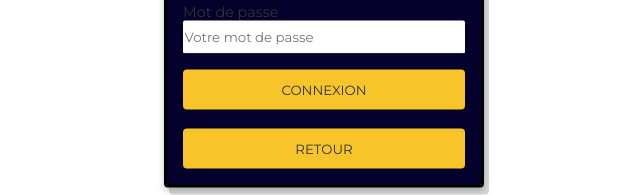
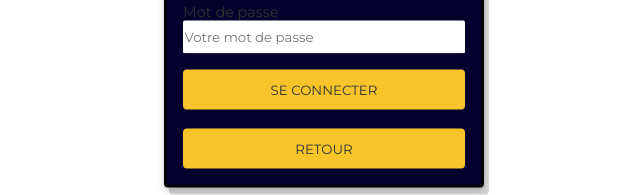
Before and after one commit to mah-pro/chat-app-front, a React (Create React App) app: page /login in a window 1280 px wide. Shown: the part 365-560 px from the top of the page, without its empty margins (316-956 px from the left). Built offline with nearby package versions, Linux system fonts and the light colour scheme.

Commit message:
Update LoginPage.js

```diff
--- a/src/Pages/LoginPage.js
+++ b/src/Pages/LoginPage.js
@@ -73,7 +73,7 @@ return (
         ref={passwordRef}
         />
     </div>
-    <button onClick={loginUser}>Connexion</button>
+    <button onClick={loginUser}>Se Connecter</button>
     </div>
     <br />
     <div>
```
